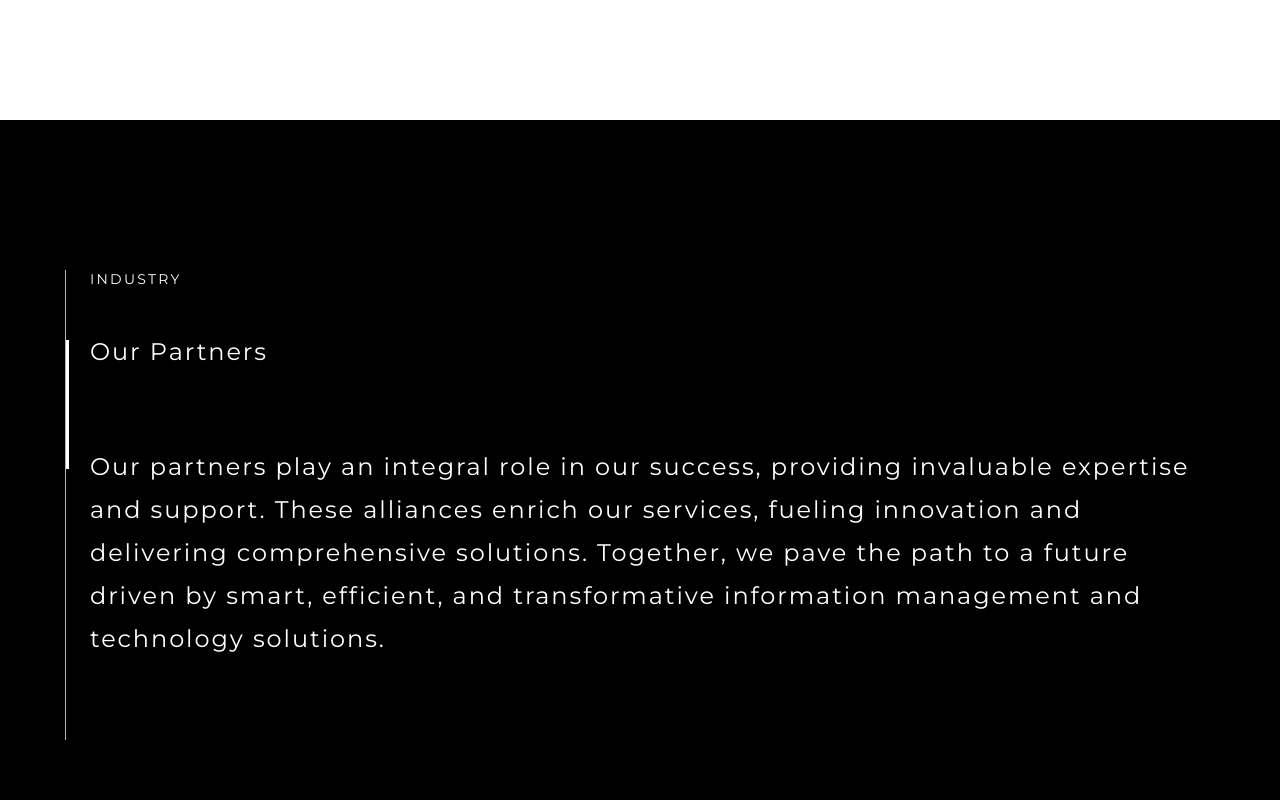
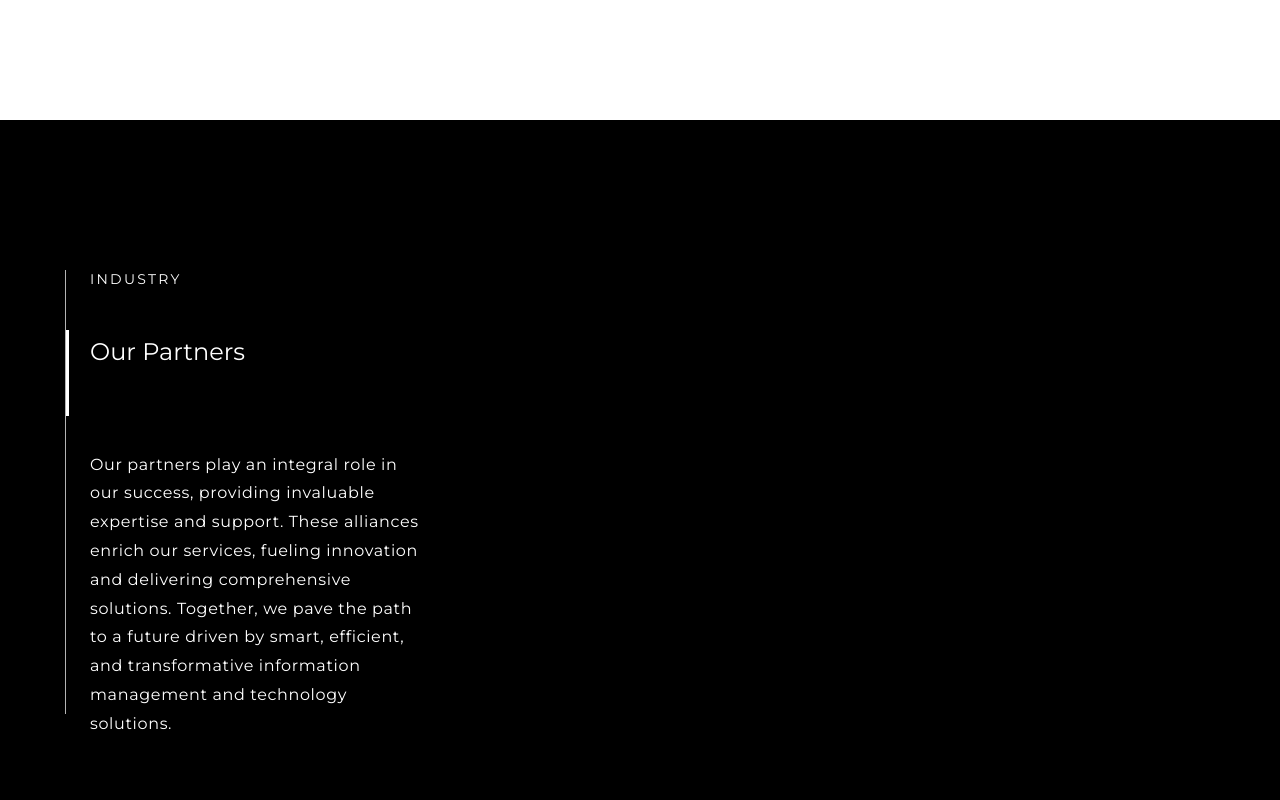
Before and after one commit to Moamal-2000/aster-information, a React (Vite) app: page / in a window 1280 px wide. Shown: the part 5720-6520 px from the top of the page. Built offline with nearby package versions, Linux system fonts and the light colour scheme; grey boxes are pictures that could not be loaded.

Commit message:
style: done of IndustryContent

```diff
--- a/src/Components/Home/IndustrySection/IndustryContent/IndustryContent.module.scss
+++ b/src/Components/Home/IndustrySection/IndustryContent/IndustryContent.module.scss
@@ -13,15 +13,15 @@
 }
 
 .content .subTitle {
-  margin-bottom: 71px;
-  letter-spacing: .08em;
+  line-height: 1.8em;
   font-size: 1.5rem;
-  line-height: 1.8em;
+  margin-bottom: 77px;
 }
 
 .content .description {
-  margin-bottom: 71px;
-  letter-spacing: .08em;
-  font-size: 1.5rem;
+  letter-spacing: .04em;
   line-height: 1.8em;
+  font-size: 1rem;
+  width: 340px;
+  overflow-wrap: break-word;
 }
--- a/src/Components/Home/IndustrySection/IndustrySection.jsx
+++ b/src/Components/Home/IndustrySection/IndustrySection.jsx
@@ -7,7 +7,12 @@ const IndustrySection = () => {
     <section className={s.industrySection}>
       <div className="container" data-container>
         <div className={s.animatedLine}>
-          <AnimatedLine lineHeight="470px" yAxis="150px" animateTo="70px" />
+          <AnimatedLine
+            lineHeight="444px"
+            animatedLineHeight="86px"
+            yAxis="100px"
+            animateTo="60px"
+          />
         </div>
         <IndustryContent />
       </div>
--- a/src/Components/Home/IndustrySection/IndustrySection.module.scss
+++ b/src/Components/Home/IndustrySection/IndustrySection.module.scss
@@ -4,6 +4,17 @@
   padding: 150px 0 82px;
   background-color: var(--black);
   color: var(--white);
+  position: relative;
+}
+
+.industrySection::before {
+  content: "";
+  position: absolute;
+  left: 0;
+  bottom: 0;
+  background-color: var(--light-gray);
+  width: 100%;
+  height: 1px;
 }
 
 .industrySection [data-container] {
```
